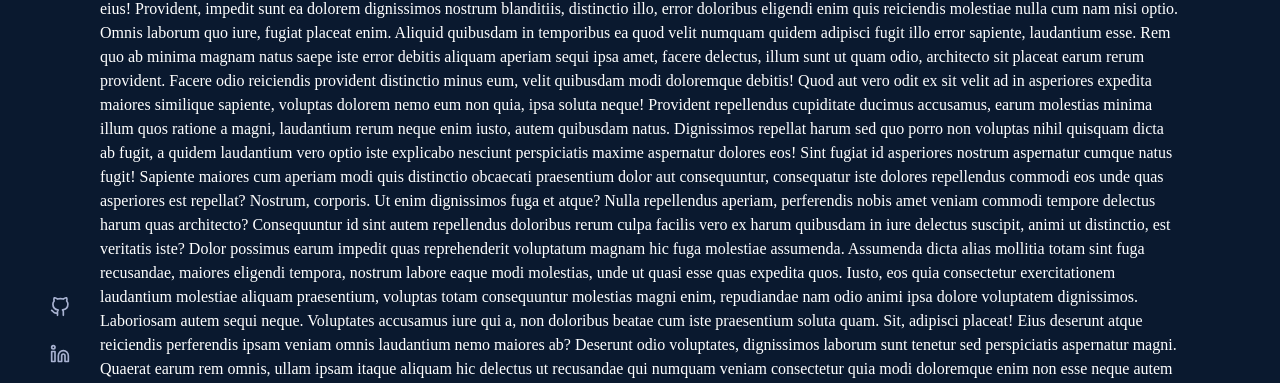
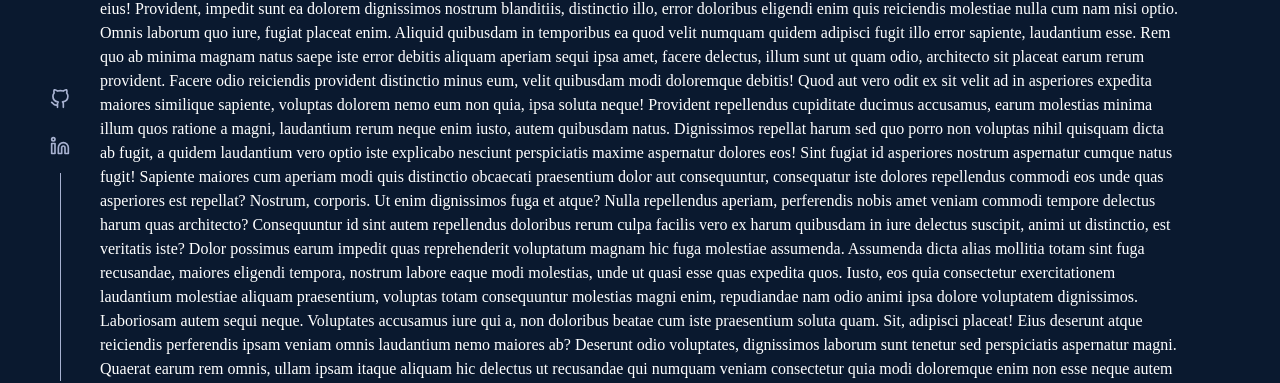
Before and after one commit to ExcitedDeveloper/portfolio, a React (Create React App) app: page / in a window 1280 px wide. Shown: the part 419-802 px from the top of the page. Built offline with nearby package versions, Linux system fonts and the light colour scheme.

Commit message:
Got social media working

```diff
--- a/src/components/SocialMedia/SocialMedia.css
+++ b/src/components/SocialMedia/SocialMedia.css
@@ -15,6 +15,15 @@
   margin: 0;
   padding: 0;
   list-style: none;
+}
+
+.social-media-list::after {
+  content: '';
+  display: block;
+  width: 0.063rem;
+  height: 13rem;
+  margin: 0 auto;
+  background-color: var(--light-slate);
 }
 
 .social-media-list li a {
```
